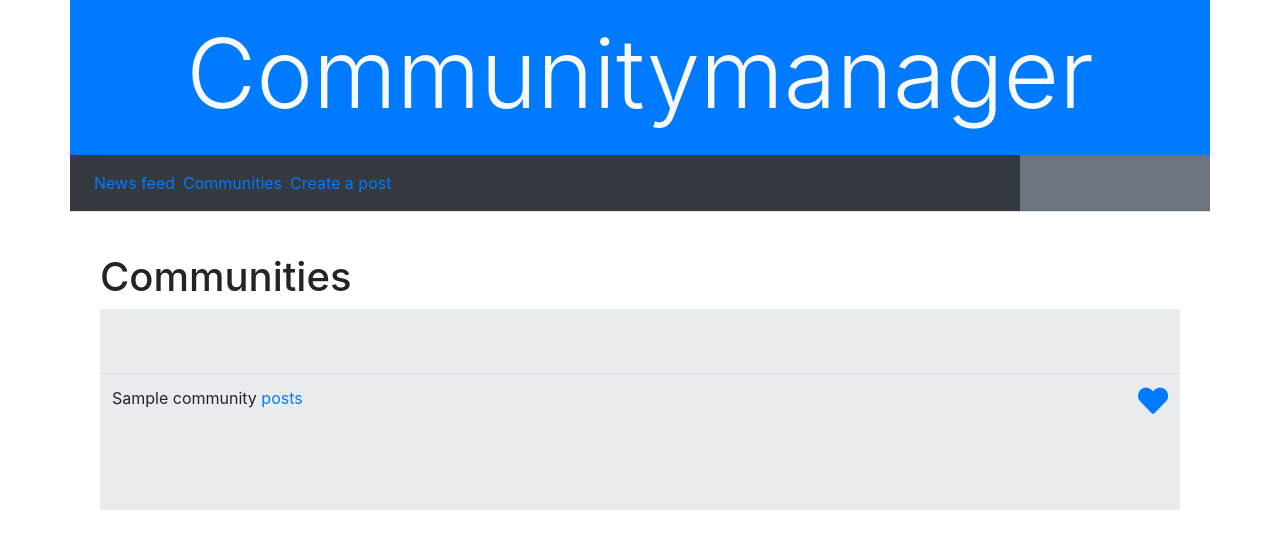
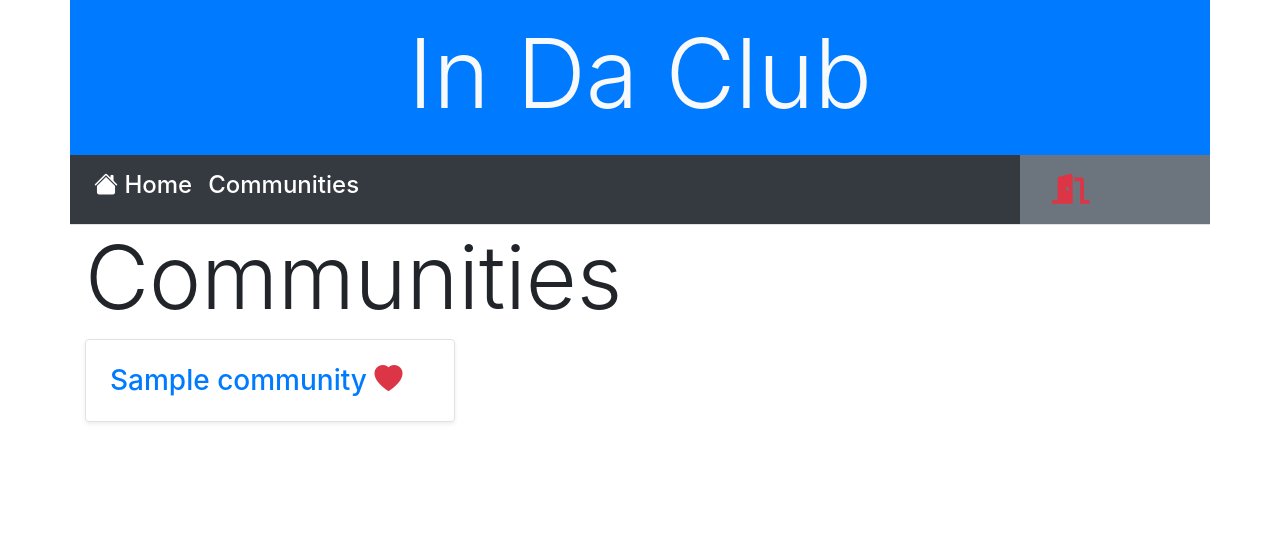
Before and after one commit to gabrielhayoun/communitymanager, a Django app: page /community in a window 1280 px wide. Shown: the top 549 px of the page. Run offline with Django 3.2, Linux system fonts and the light colour scheme; a user stored in the database is signed in; tables that the repository leaves empty hold one stand-in row (values such as "Sample post"); parts of the project's set-up code (start-up, migrations or seed data) failed here and were passed over; some libraries are stand-ins or nearby versions.

Commit message:
making communities page

```diff
--- a/projet/communitymanager/templates/communitymanager/communities.html
+++ b/projet/communitymanager/templates/communitymanager/communities.html
@@ -1,45 +1,24 @@
+<!-- Template of the page displaying every community and giving the user the possibility to follow or unfollow them -->
 {% extends 'base.html' %}
-{% block title %} Communities {% endblock %}
+
+{% block title %}Communities{% endblock %}
 
 {% block nav %}
-<li class="nav-item">
-    <a class="nav-link" href="{% url 'news_feed' %}">News feed</a>
-</li>
-<li class="nav-item">
-    <a class="navbar-text" href="{% url 'communities' %}">Communities</a>
-</li>
-<li class="nav-item">
-    <a class="nav-link" href="{% url 'new_post' %}">Create a post</a>
-</li>
+    {% include 'nav/link_news_feed.html' %}
+    {% include 'nav/link_communities.html' %}
 {% endblock %}
 
+{% block logout %}{% include 'nav/logout.html' %}{% endblock %}
+
+{% block top %}Communities{% endblock %}
+
 {% block content %}
-<div class="container">
-    <h1 class="border-title">Communities</h1>
-    <div class="jumbotron jumbotron-fluid" id="communities_jumbo">
-        <table class="table">
-            {% for commu in community_user %}
-            <tbody>
-            <tr>
-                <td class="left">{{ commu.name}}
-                    <a href="{% url 'community' community_id=commu.id %}">posts</a></td>
-                <td class="right"><a href="{% url 'join' community_id=commu.id %}"> <i class="fas fa-heart "
-                                                                                       style="font-size: 30px"></i></a>
-                </td>
-            </tr>
-            </tbody>
-            {% endfor %}
-            {% for commu in community_list %}
-            {% if commu not in community_user %}
-            <tr>
-                <td class="left">{{ commu.name}}
-                    <a href="{% url 'community' community_id=commu.id %}">posts</a></td>
-                <td class="right"><a href="{% url 'join' community_id=commu.id %}"><i class="far fa-heart "
-                                                                                      style="font-size: 30px"></i></a></td>
-            </tr>
-            {% endif %}
-            {% endfor %}
-        </table>
-    </div>
-</div>
+    {% for community in community_user %}
+        {% include 'utility/community_disp.html' %}
+    {% endfor %}
+    {% for community in community_list %}
+        {% if community not in community_user %}
+            {% include 'utility/community_disp.html' %}
+        {% endif %}
+    {% endfor %}
 {% endblock %}
--- a/projet/communitymanager/templates/communitymanager/news_feed.html
+++ b/projet/communitymanager/templates/communitymanager/news_feed.html
@@ -18,15 +18,15 @@
     <div class = "row">
         <div class="col-md-10">
             {% if posts_user %}
-                <h4 class="display-4"> Welcome <strong>{{ user.username }}</strong>, here are all the posts of your favourite communities </h4>
+                <h1 class="display-5"> Welcome <strong>{{ user.username }}</strong>, here are all the posts of your favourite communities </h1>
                 {% for post in posts_user %}
                     <div class="row g-0 border border-left-0 border-bottom-0 flex-md-row mb-5 h-md-250">
                         <div class="col ml-6">
                             <div class="row justify-content-between">
-                                <h1 class="display-5 text-dark ml-4 mt-3">
+                                <h2 class="display-6 text-dark ml-4 mt-3">
                                     <strong><a href="{% url 'post' post.id %}" class="text-dark">{{ post }}</a></strong>
                                     in <a href="{% url 'community' post.community.id %}" class="text-dark">{{ post.community }}</a>
-                                </h1>
+                                </h2>
                                 <h1 class="display-5 text-dark mr-4 mt-3">
                                     {% include 'utility/post_like.html' %}
                                 </h1>
--- a/projet/communitymanager/templates/nav/logout.html
+++ b/projet/communitymanager/templates/nav/logout.html
@@ -1,6 +1,3 @@
-<ul class="navbar-nav navbar-right">
-    <li class="nav-item">
-        <a class="nav-link" href="{% url 'logout' %}"><i class="fas fa-door-open"
-                                                         style="font-size: 30px"></i></a>
-    </li>
-</ul>
+
+<a class="nav-link" href="{% url 'logout' %}"><i class="fas fa-door-open text-danger"
+                                                 style="font-size: 30px"></i></a>
--- /dev/null
+++ b/projet/communitymanager/templates/utility/community_disp.html
@@ -0,0 +1,14 @@
+<div class="col-md-4">
+    <div class="row g-0 border rounded overflow-hidden flex-md-row mb-4 shadow-sm h-md-250 position-relative">
+        <div class="col p-4 d-flex flex-column position-static">
+            <h3 class="mb-0"><a href="{% url 'community' community.id %} ">{{ community }}</a>
+                <a href="{% url 'join' community_id=community.id %}">
+                    {% if user in community.subscribers.all %}
+                        <i class="bi bi-heart-fill text-danger"></i></a>
+                    {%  else %}
+                        <i class="bi bi-heart text-danger"></i></a>
+                    {% endif %}
+            </h3>
+        </div>
+    </div>
+</div>
--- a/projet/communitymanager/templates/utility/post_details.html
+++ b/projet/communitymanager/templates/utility/post_details.html
@@ -2,11 +2,11 @@
 <div class="row justify-text-center ">
     <h3 class="text-dark ml-5 mr-5 ">{{ post.description|truncatewords:30 }}</h3>
 </div>
-<div class="row">
-    <div class="col-md-9">
+<div class="row justify-content-between">
+    <div class="col-md-5 mt-3">
         <h4><a href="{% url 'post' post.id %}" class="text-dark"><i class="bi bi-layout-text-sidebar"></i> Show more...</a></h4>
     </div>
-    <div class = "col-md-3">
+    <div class = "col-auto mt-3">
         {% include 'utility/post_signature.html' %}
     </div>
 </div>
--- a/projet/templates/base.html
+++ b/projet/templates/base.html
@@ -2,7 +2,7 @@
 {% load static %}
 <html lang="en">
 <head>
-<meta charset="UTF-8">
+    <meta charset="UTF-8">
 
     <!-- Latest compiled and minified CSS -->
     <link rel="stylesheet" href="https://maxcdn.bootstrapcdn.com/bootstrap/4.5.2/css/bootstrap.min.css">
@@ -41,10 +41,10 @@
         <div class="col-md-12 bg-primary">
             <header class="d-flex justify-content-center py-3">
                 <div class="row">
-                    <div class="col-4 text-center">
-                        <a class="blog-header-logo text-light" href={% url 'news_feed' %}><h1 class="display-1">
-                            Communitymanager</h1></a>
-                    </div>
+
+                    <a class="blog-header-logo text-light" href={% url 'news_feed' %}><h1 class="display-1">
+                        In Da Club</h1></a>
+
                 </div>
 
             </header>
```
